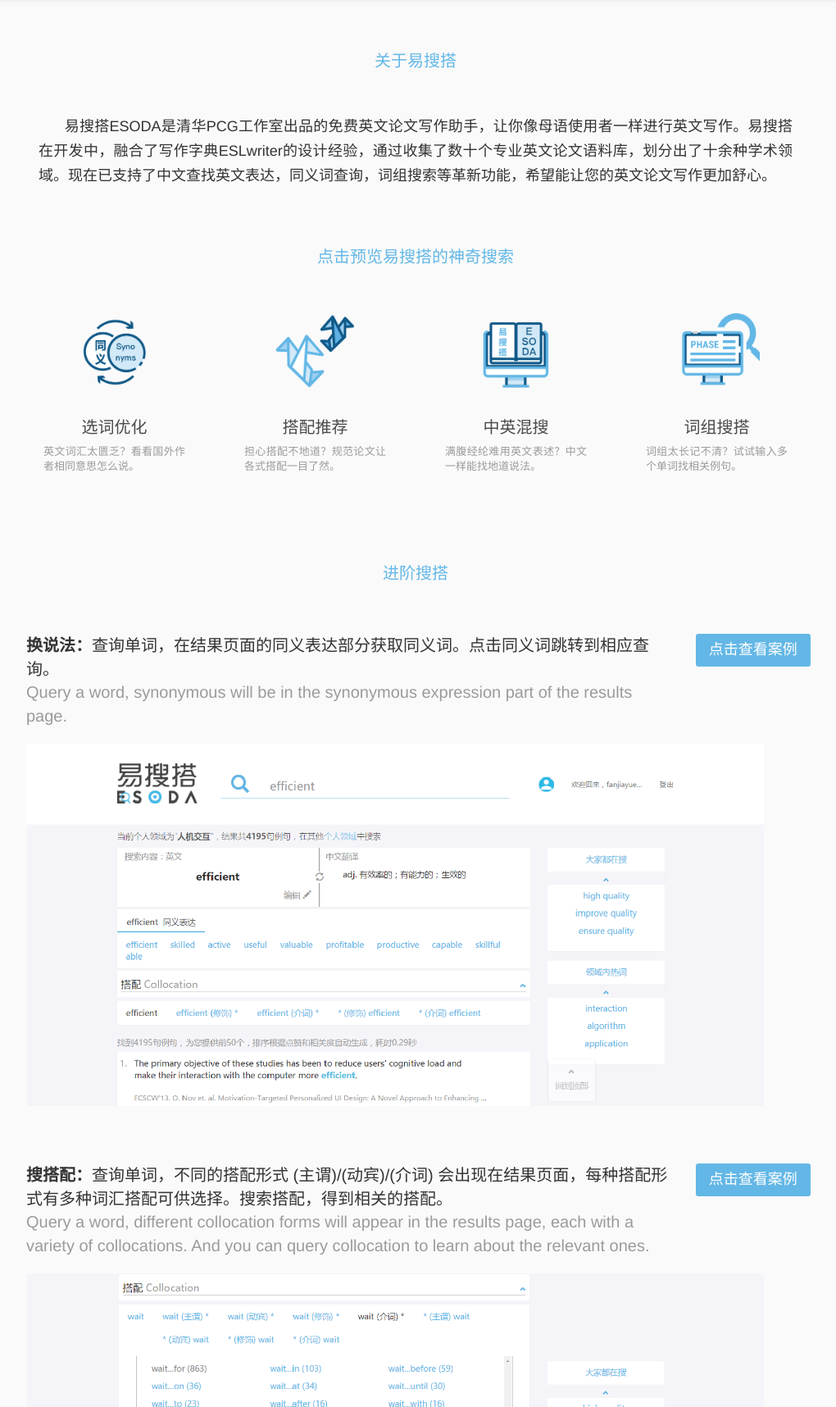
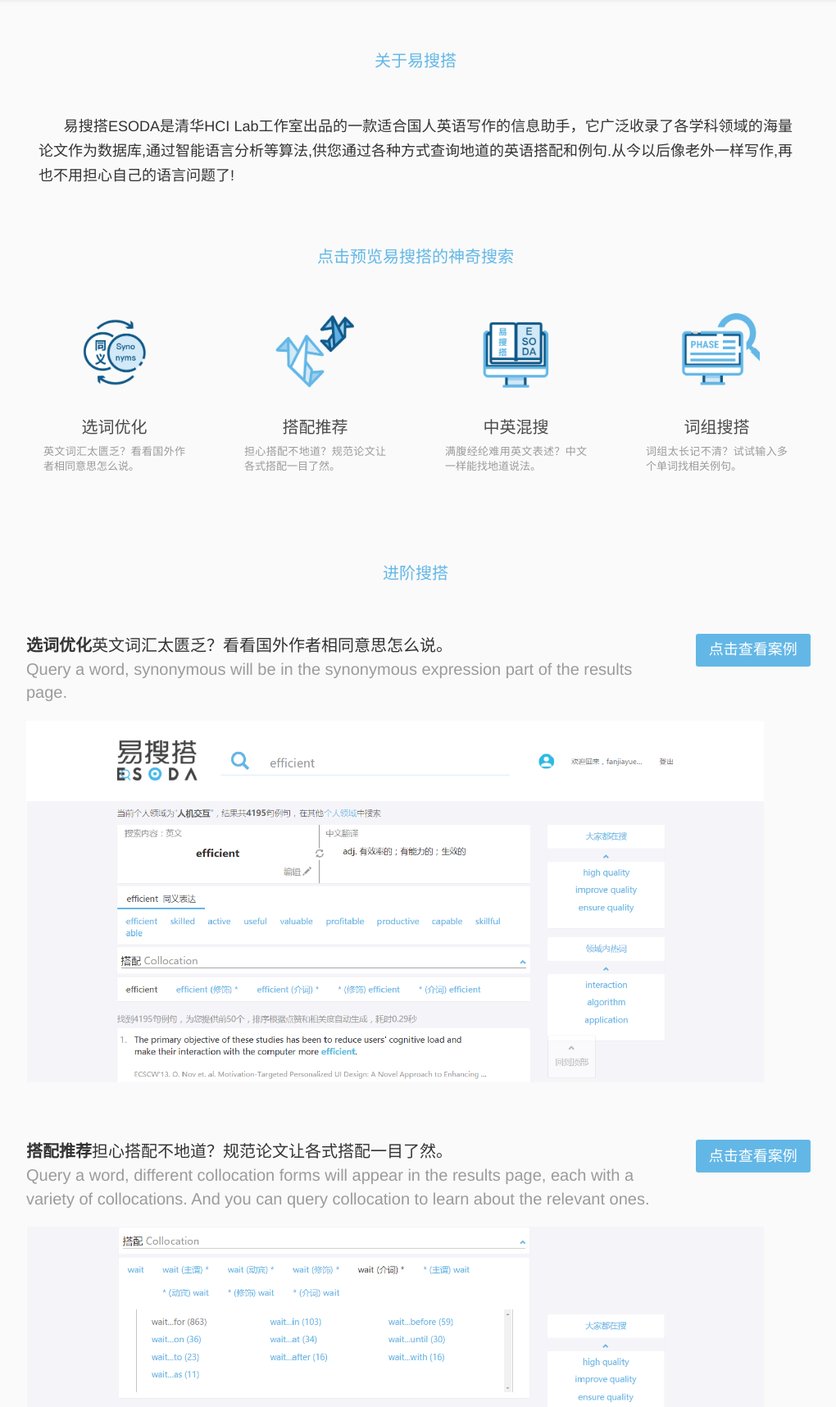
Before and after one commit to ai-writing/esoda, a Django app: template esoda/templates/esoda/guide.html in a window 1280 px wide. Shown: the part 70-1786 px from the top of the page at 82% size, without its empty margins (133-1153 px from the left). Run offline with Django 3.2, Linux system fonts and the light colour scheme; the template is opened without the code that fills it, so the values that code supplies are empty; a user stored in the database is signed in; parts of the project's set-up code (start-up, migrations or seed data) failed here and were passed over; some libraries are stand-ins or nearby versions.

Commit message:
Change the text on the guide page.

```diff
--- a/esoda/templates/esoda/guide.html
+++ b/esoda/templates/esoda/guide.html
@@ -17,7 +17,7 @@
     <div class="row guide-intro">
       <div class="col-md-12">
         <p class="h4">
-        &nbsp;&nbsp;&nbsp;&nbsp;&nbsp;&nbsp;易搜搭ESODA是清华PCG工作室出品的免费英文论文写作助手，让你像母语使用者一样进行英文写作。易搜搭在开发中，融合了写作字典ESLwriter的设计经验，通过收集了数十个专业英文论文语料库，划分出了十余种学术领域。现在已支持了中文查找英文表达，同义词查询，词组搜索等革新功能，希望能让您的英文论文写作更加舒心。
+        &nbsp;&nbsp;&nbsp;&nbsp;&nbsp;&nbsp;易搜搭ESODA是清华HCI Lab工作室出品的一款适合国人英语写作的信息助手，它广泛收录了各学科领域的海量论文作为数据库,通过智能语言分析等算法,供您通过各种方式查询地道的英语搭配和例句.从今以后像老外一样写作,再也不用担心自己的语言问题了!
         </p>
       </div>
     </div>
@@ -31,8 +31,8 @@
       <div class="guide-title1">进阶搜搭</div>
       <div id="guide0" class="row guide-group">
         <div class="col-md-10">
-          <div class="guide-title2">换说法：</div>
-          <div>查询单词，在结果页面的同义表达部分获取同义词。点击同义词跳转到相应查询。 </div>
+          <div class="guide-title2">选词优化</div>
+          <div>英文词汇太匮乏？看看国外作者相同意思怎么说。 </div>
           <div class="guide-content">Query a word, synonymous will be in the synonymous expression part of the results page.</div>
         </div>
         <div class="col-md-2">
@@ -44,8 +44,8 @@
       </div>
       <div id="guide1" class="row guide-group">
         <div class="col-md-10">
-          <div class="guide-title2">搜搭配：</div>
-          <div>查询单词，不同的搭配形式 (主谓)/(动宾)/(介词) 会出现在结果页面，每种搭配形式有多种词汇搭配可供选择。搜索搭配，得到相关的搭配。</div>
+          <div class="guide-title2">搭配推荐</div>
+          <div>担心搭配不地道？规范论文让各式搭配一目了然。</div>
           <div class="guide-content">Query a word, different collocation forms will appear in the results page, each with a variety of collocations. And you can query collocation to learn about the relevant ones.</div>
         </div>
         <div class="col-md-2">
@@ -57,8 +57,8 @@
       </div>
       <div id="guide2" class="row guide-group">
         <div class="col-md-10">
-          <div class="guide-title2">中英混搭：</div>
-          <div>可以在搜索时使用中英文两种语言，并可以进行中英文混搭搜索。</div>
+          <div class="guide-title2">中英混搜</div>
+          <div>满腹经纶难用英文表述？中文一样能找地道说法。</div>
           <div class="guide-content">Enter keyword or phrase in Chinese and English is both ok. A query can contain both Chinise and English </div>
         </div>
         <div class="col-md-2">
@@ -70,8 +70,8 @@
       </div>
       <div id="guide3" class="row guide-group">
         <div class="col-md-10">
-          <div class="guide-title2">找短语：</div>
-          <div>搜索英文短语，了解用法。</div>
+          <div class="guide-title2">词组搜搭</div>
+          <div>词组太长记不清？试试输入多个单词找相关例句。</div>
           <div class="guide-content">Enter a keyword or phrase to find example sentences.</div>
         </div>
         <div class="col-md-2">
```
